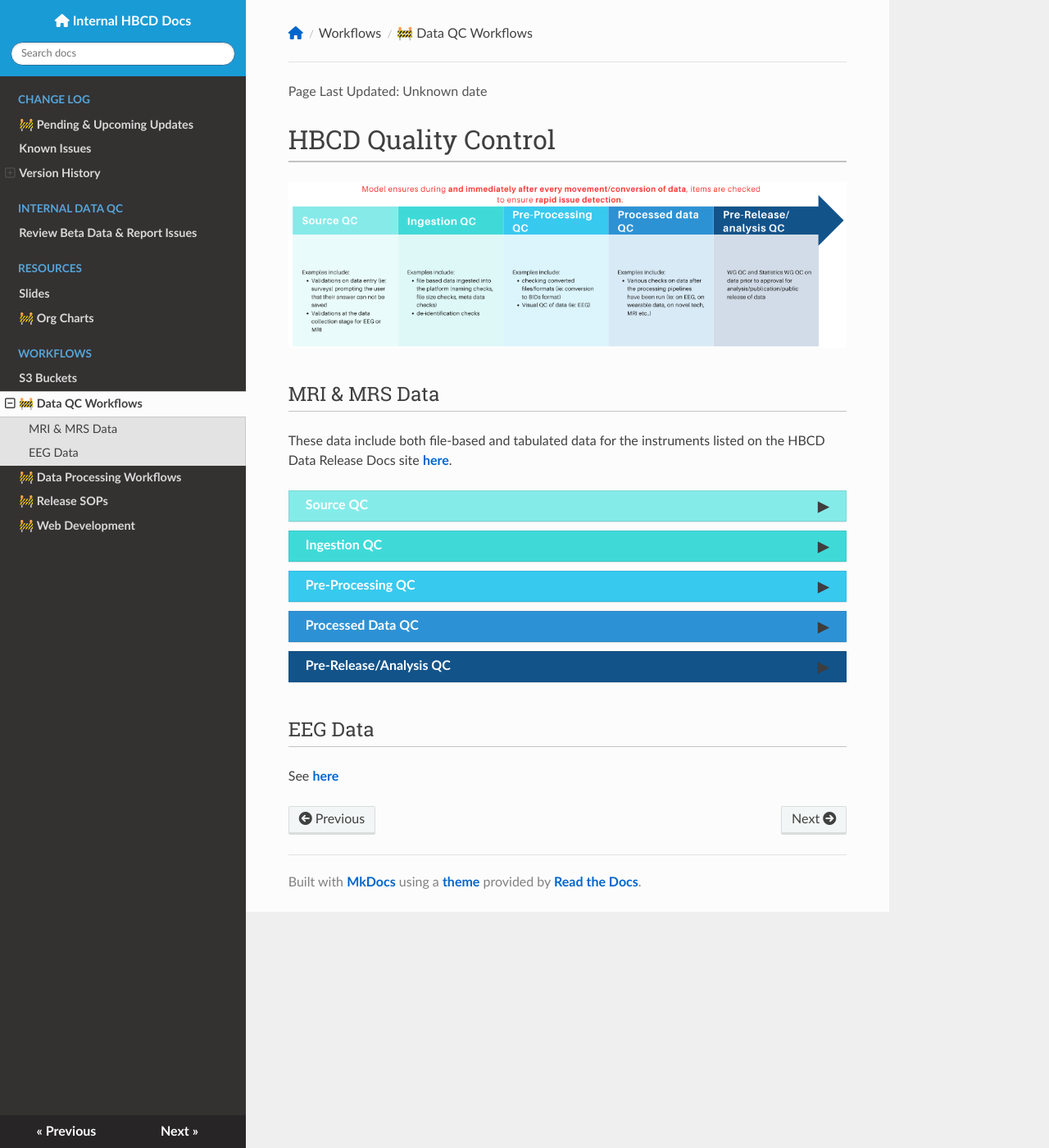
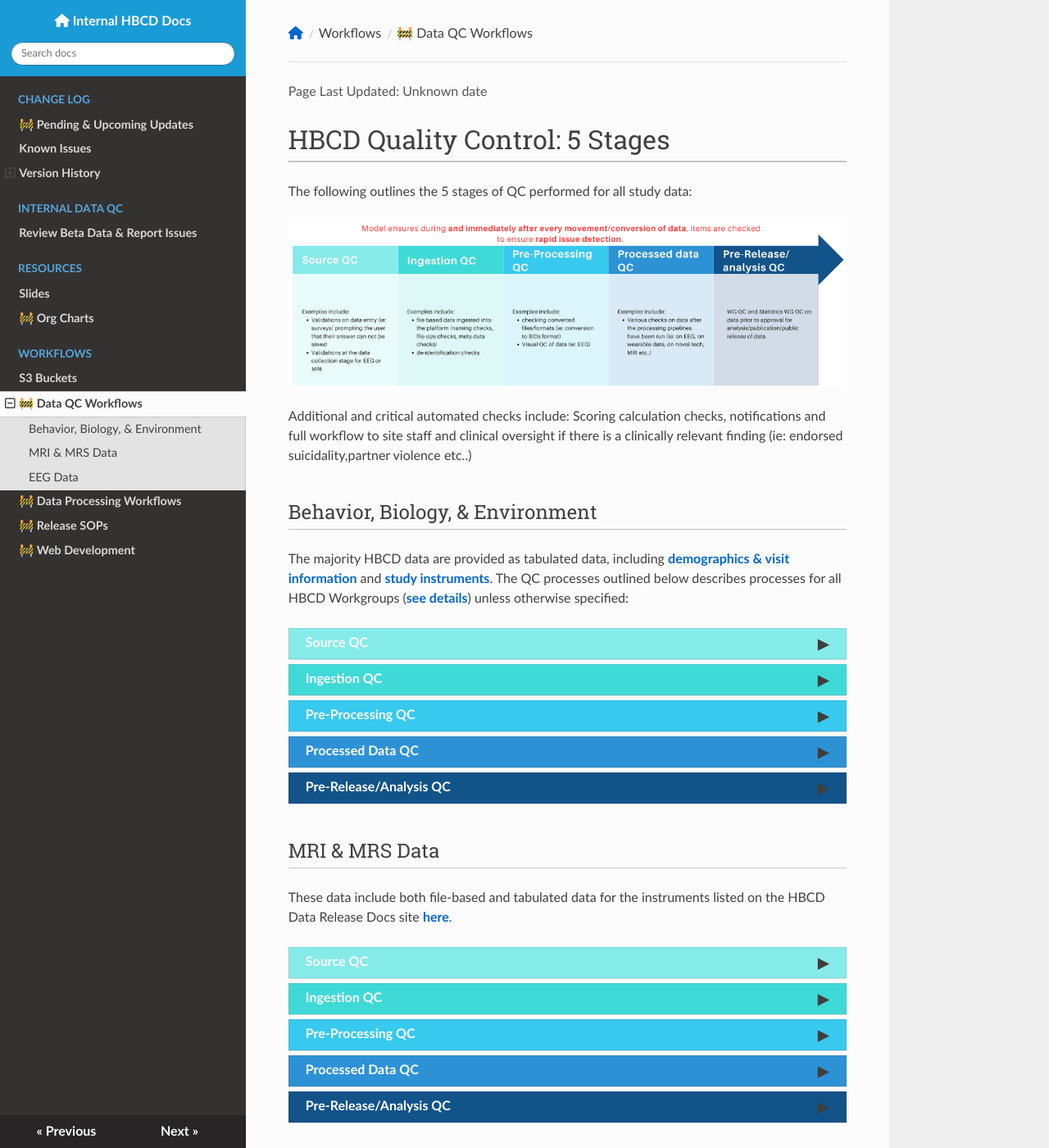
Before and after one commit to DCAN-Labs/hbcd-docs-internal, an MkDocs documentation site: the page built from docs/workflows/qc.md, in a window 1280 px wide and 1400 px high. Shown: the whole window at 82% size. Built offline with MkDocs 1.6.1, drawn with Linux system fonts in a browser that asks for light colours; nearby versions of some CDN libraries.

Commit message:
add tabulated data  QC info

```diff
--- a/docs/css/banners.css
+++ b/docs/css/banners.css
@@ -54,7 +54,7 @@
   padding: 0 20px;
   border-radius: 0 0 5px 5px;
   font-size: 0.9em;
-  margin-bottom: 10px; /* Adds spacing below the section */
+  margin-bottom: 5px; /* Adds spacing below the section */
 }
 .collapsible-content.open {
   max-height: none;
--- a/docs/workflows/qc.md
+++ b/docs/workflows/qc.md
@@ -1,6 +1,118 @@
-# HBCD Quality Control
+# HBCD Quality Control: 5 Stages
+
+The following outlines the 5 stages of QC performed for all study data:
 
 ![](images/qc-wf.png)
+
+Additional and critical automated checks include: Scoring calculation checks, notifications and full workflow to site staff and
+clinical oversight if there is a clinically relevant finding (ie: endorsed suicidality,partner violence etc..)
+
+## Behavior, Biology, & Environment
+
+The majority HBCD data are provided as tabulated data, including [demographics & visit information](https://docs.hbcdstudy.org/latest/instruments/#demo) and [study instruments](https://docs.hbcdstudy.org/latest/instruments/#behavior-biology-environment). The QC processes outlined below describes processes for all HBCD Workgroups ([see details](https://hbcdstudy.org/workgroups-and-committees/)) unless otherwise specified:
+
+<div id="source-pheno" class="source-banner" onclick="toggleCollapse(this)">
+  <span class="text-with-link">
+  <span class="text">Source QC</span>
+  <a class="anchor-link" href="#source-pheno" title="Copy link">
+  <i class="fa-solid fa-link"></i>
+  </a>
+  </span>
+  <span class="arrow">▸</span>
+</div>
+<div class="collapsible-content">
+<p>TO DO</p>
+</div>
+
+<div id="ingestion-pheno" class="ingestion-banner" onclick="toggleCollapse(this)">
+  <span class="text-with-link">
+  <span class="text">Ingestion QC</span>
+  <a class="anchor-link" href="#ingestion-pheno" title="Copy link">
+  <i class="fa-solid fa-link"></i>
+  </a>
+  </span>
+  <span class="arrow">▸</span>
+</div>
+<div class="collapsible-content">
+<p>TO DO</p>
+</div>
+
+<div id="preproc-pheno" class="preproc-banner" onclick="toggleCollapse(this)">
+  <span class="text-with-link">
+  <span class="text">Pre-Processing QC</span>
+  <a class="anchor-link" href="#preproc-pheno" title="Copy link">
+  <i class="fa-solid fa-link"></i>
+  </a>
+  </span>
+  <span class="arrow">▸</span>
+</div>
+<div class="collapsible-content">
+TO DO
+</div>
+
+<div id="proc-pheno" class="proc-banner" onclick="toggleCollapse(this)">
+  <span class="text-with-link">
+  <span class="text">Processed Data QC</span>
+  <a class="anchor-link" href="#proc-pheno" title="Copy link">
+  <i class="fa-solid fa-link"></i>
+  </a>
+  </span>
+  <span class="arrow">▸</span>
+</div>
+<div class="collapsible-content">
+<p>Processed data QC is performed via Tableau Dashboards for the majority of Workgroups:
+<table class="table-no-vertical-lines" style="width: 100%; border-collapse: collapse; table-layout: fixed;">
+<tbody>
+<tr><td><b>Tableau Dashboards</b></td>
+<td>Behavior and Caregiver-Child Interaction<br>
+Neurocognition & Language<br>
+Novel Technologies & Wearables<br>
+Physical Health<br>
+Pregnancy & Exposure, including Substance Use<br>
+Social & Environmental Determinants</td></tr>
+<tr><td><b>HST Dashboards</b></td>
+<td>Biospecimens & Omics<br></td></tr>
+<tr><td><b>Ripple</b></td>
+<td>Geocoding & Linking External Data<br>
+Transitions in Care</td></tr>
+</tbody>
+</table>
+<p>Based on the processed data QC performed via these dashboards, subject matter experts (SMEs) submit monthly reports to Lasso and Lasso connects relevant parties when issues are reported. QC performed on all data <strong>and</strong> site-specific data include:
+<ul>
+<li>Missingness   </li>
+<li>Protocol compliance </li>
+<li>Instrument scoring?</li>
+</ul>
+</div>
+
+<div id="pre-release-pheno" class="pre-release-banner" onclick="toggleCollapse(this)">
+  <span class="text-with-link">
+  <span class="text">Pre-Release/Analysis QC</span>
+  <a class="anchor-link" href="#pre-release-pheno" title="Copy link">
+  <i class="fa-solid fa-link"></i>
+  </a>
+  </span>
+  <span class="arrow">▸</span>
+</div>
+<div class="collapsible-content">
+<p>Pre-release data QC is performed via the Lasso Pre-Release System and involves the following:
+<ul>
+<li>All SMEs review data in Lasso pre-release system and sign off prior to public release  <ul>
+<li>Instrument scoring, mins/maxes/BIV   </li>
+<li>Missingness/Shadow matrix  </li>
+<li>Data dictionary</li>
+</ul>
+</li>
+<li>Biostatistics WG also reviews data and data dictionary in Lasso pre-release system  <ul>
+<li>mins/maxes/BIV  </li>
+<li>Descriptives (means, frequencies)  </li>
+<li>Missingness/Shadow matrix   </li>
+<li>Data dictionary</li>
+</ul>
+</li>
+</ul>
+</p>
+</div>
 
 
 ## MRI & MRS Data
```
